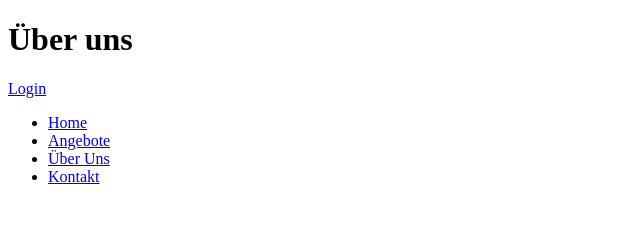
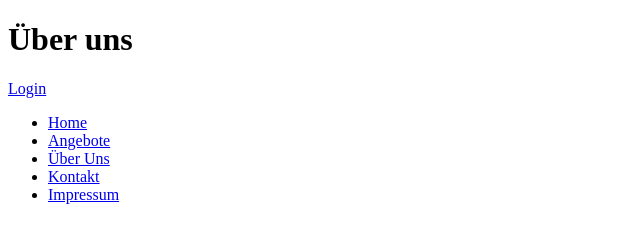
Before and after one commit to LucaGenini/DigitalFit, a plain HTML site: page über-uns.html in a window 1280 px wide. Shown: the full height of the page, 0-640 px from the left. Drawn offline with Linux system fonts and the light colour scheme.

Commit message:
Änderung Verlinkung

```diff
--- a/über-uns.html
+++ b/über-uns.html
@@ -18,5 +18,6 @@
             <li><a href="angebot.html">Angebote</a></li>
             <li><a href="#">Über Uns</a></li>
             <li><a href="kontakt.html">Kontakt</a></li>
+            <li><a href="Impressum.html">Impressum</a></li>
 </body>
 </html>
```
